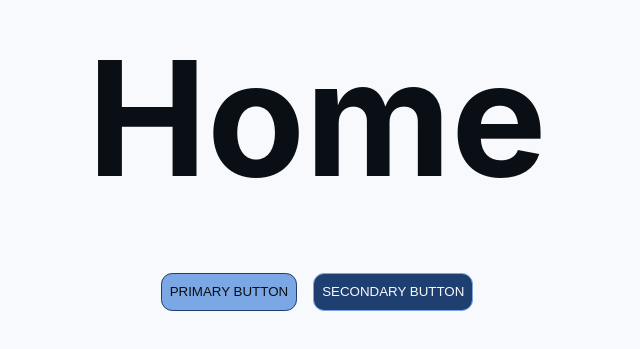
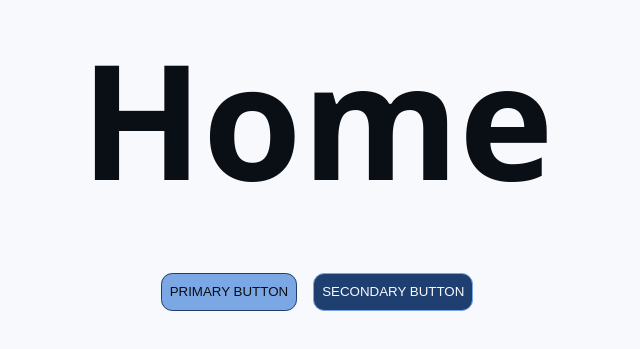
Before and after one commit to PSuarez18/currenciesExchange, a React (Vite) app: page / in a window 1280 px wide. Shown: the part 109-458 px from the top of the page, without its empty margins (323-963 px from the left). Built offline with nearby package versions, Linux system fonts and the light colour scheme.

Commit message:
Update index.css

```diff
--- a/src/index.css
+++ b/src/index.css
@@ -18,7 +18,7 @@
   }
 }
 :root {
-  font-family: Inter, system-ui, Avenir, Helvetica, Arial, sans-serif;
+  font-family: "Poppins", "Noto Sans", sans-serif;
   line-height: 1.5;
   font-weight: 400;
 
```
